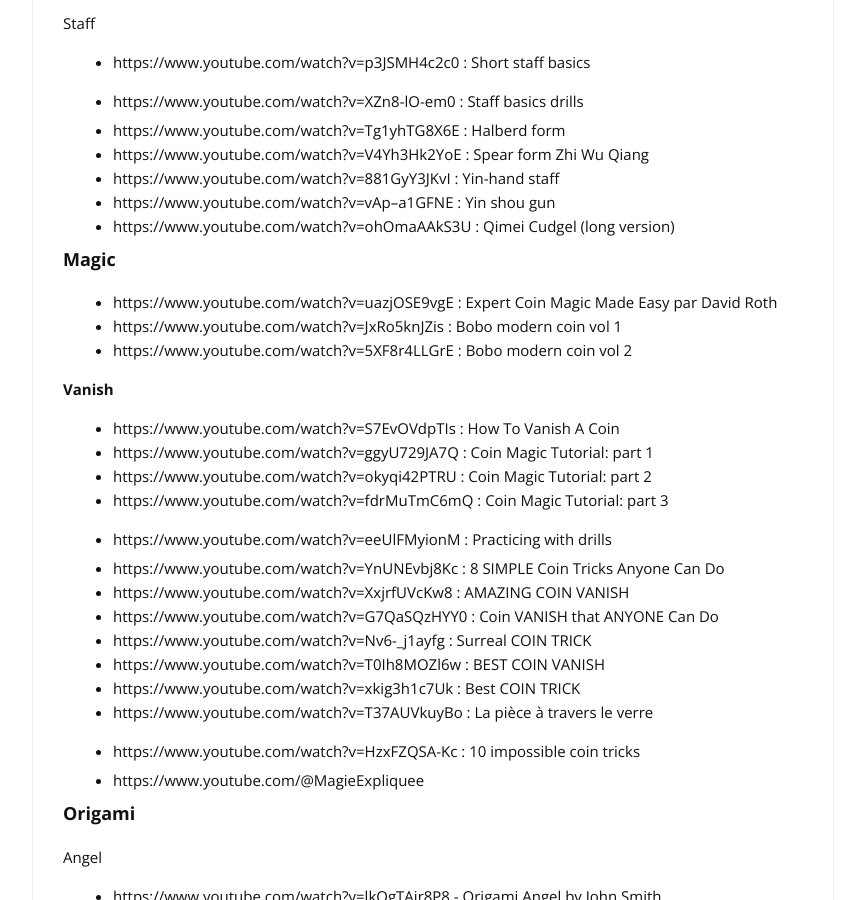
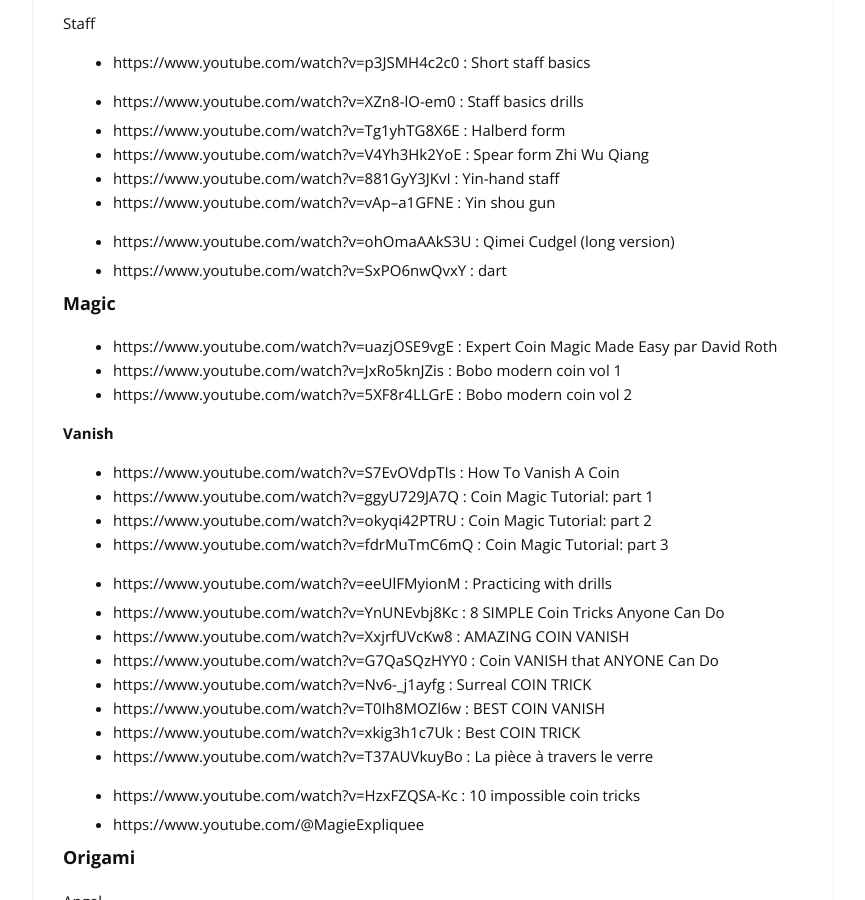
Before and after one commit to cylmat/cylmat.github.io, a Jekyll site: the page built from _pages/tricks.md, in a window 1280 px wide and 900 px high, scrolled down 1680 px. Shown: the whole window, without its empty margins (207-1072 px from the left). Built offline with Jekyll 4.4.1, drawn with Linux system fonts in a browser that asks for light colours; nearby versions of some CDN libraries.

Commit message:
Update tricks.md

```diff
--- a/_pages/tricks.md
+++ b/_pages/tricks.md
@@ -67,6 +67,8 @@
 - https://www.youtube.com/watch?v=881GyY3JKvI : Yin-hand staff
 - https://www.youtube.com/watch?v=vAp--a1GFNE : Yin shou gun
 - https://www.youtube.com/watch?v=ohOmaAAkS3U : Qimei Cudgel (long version)
+
+- https://www.youtube.com/watch?v=SxPO6nwQvxY : dart
 
 ### Magic
 
```
